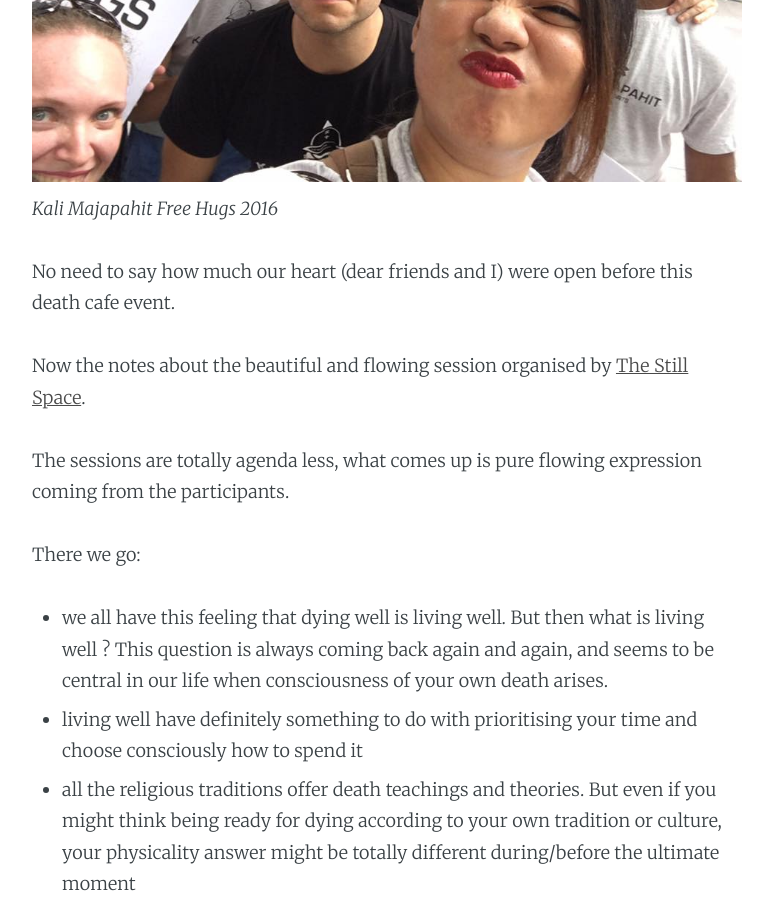
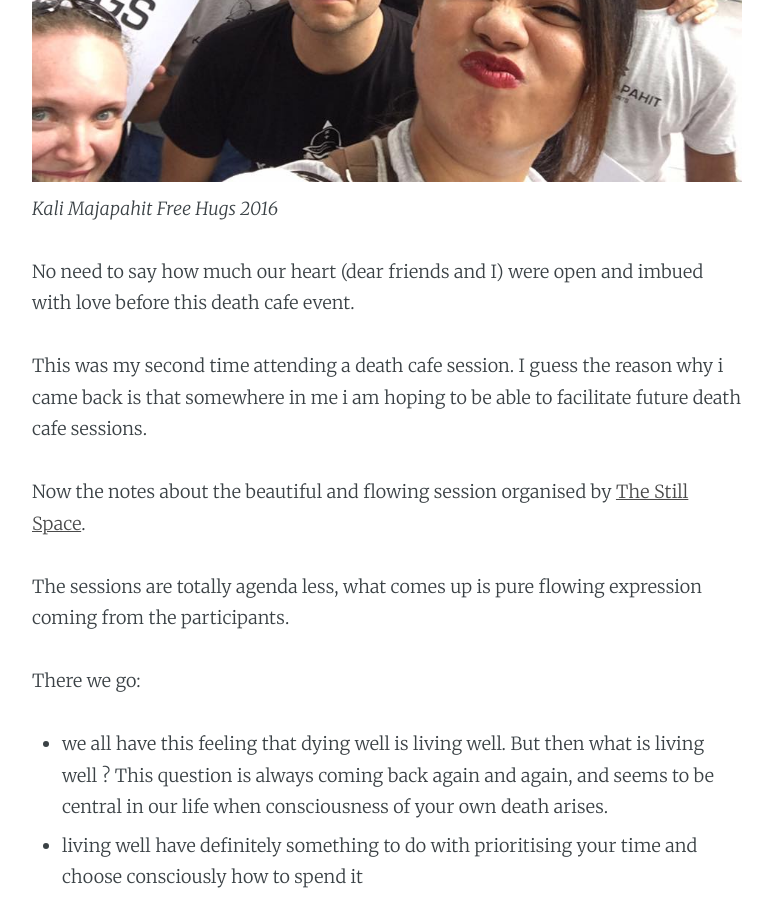
Before and after one commit to chrisvidal/death-notes, a Jekyll site: the page built from _posts/2016-12-04-death-cafe-3rd-dec-notes.md, in a window 1280 px wide and 900 px high, scrolled down 2056 px. Shown: the whole window, without its empty margins (253-1026 px from the left). Built offline with Jekyll 4.4.1, drawn with Linux system fonts in a browser that asks for light colours; comment, search, counter and statistics services are not loaded.

Commit message:
death cafe 3rd dec 2016 article update

```diff
--- a/_posts/2016-12-04-death-cafe-3rd-dec-notes.md
+++ b/_posts/2016-12-04-death-cafe-3rd-dec-notes.md
@@ -19,7 +19,9 @@ After few hours of TaiChi, WingChun, Silat and knife self-defence some of us mov
 
 ![Kali Majapahit Free Hugs 2016](/images/events/KM_Free_Hugs_Singapore_2016.jpg  "Kali Majapahit Free Hugs 2016"){: width="100%"}*Kali Majapahit Free Hugs 2016*
 
-No need to say how much our heart (dear friends and I) were open before this death cafe event.
+No need to say how much our heart (dear friends and I) were open  and imbued with love before this death cafe event.
+
+This was my second time attending a death cafe session. I guess the reason why i came back is that somewhere in me i am hoping to be able to facilitate future death cafe sessions.
 
 Now the notes about the beautiful and flowing session organised by [The Still Space](https://thestillspace.org/what-we-do/workshops-and-events/death-cafe/){:target="_blank"}.
 
```
